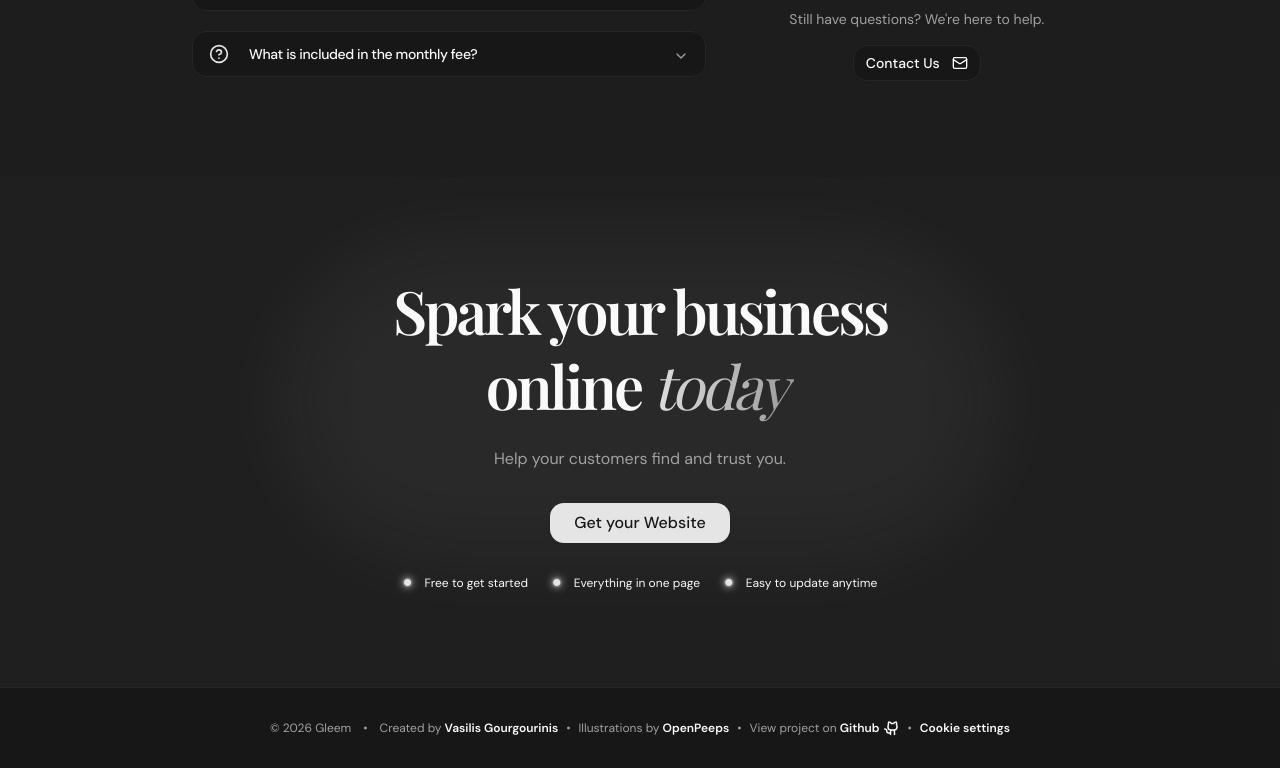
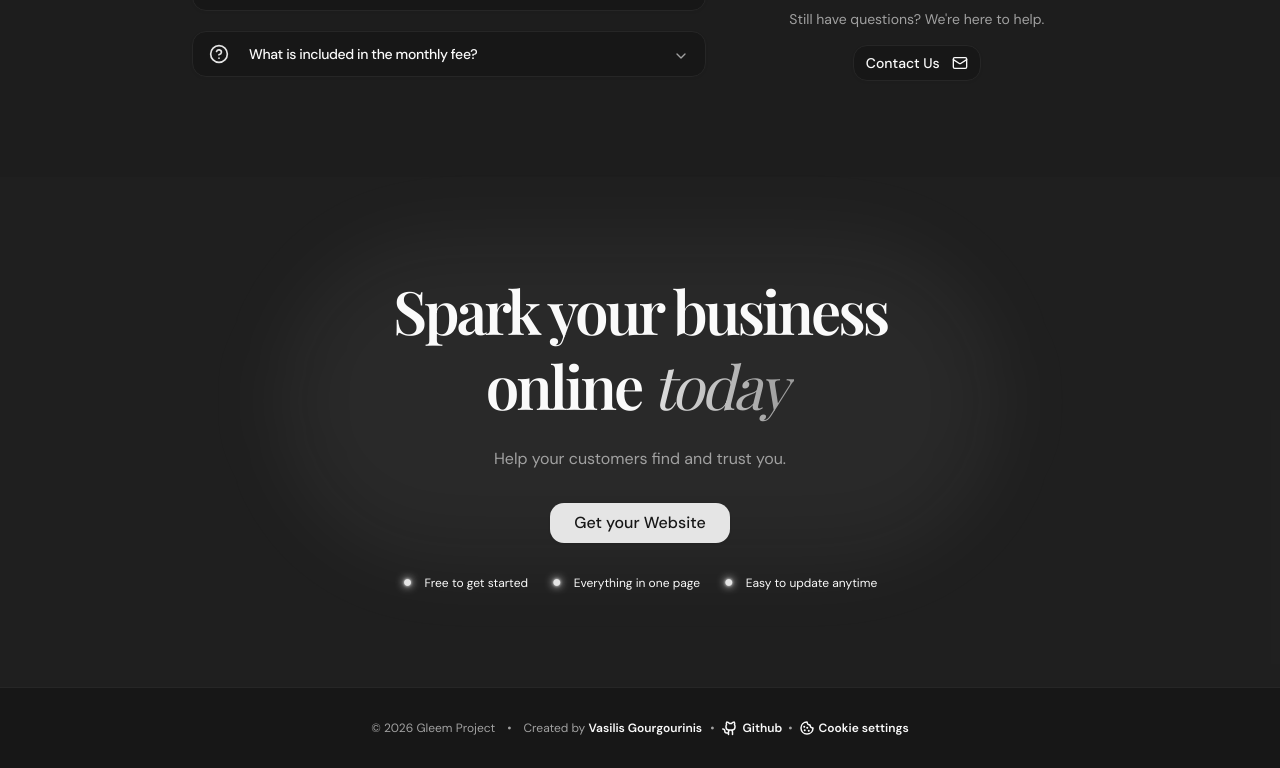
Before and after one commit to vasilisgee/gleem-landing, a Next.js app: page /landing in a window 1280 px wide. Shown: the part 6449-7217 px from the top of the page. Built offline with nearby package versions, Linux system fonts and the light colour scheme; no server answers; a web font is replaced by a local one.

Commit message:
general ui fixes

```diff
--- a/src/app/landing/components/features-section.tsx
+++ b/src/app/landing/components/features-section.tsx
@@ -115,7 +115,7 @@ export function FeaturesSection() {
                     href="https://thegreekrestaurant.vercel.app/login"
                     target="_blank"
                     rel="noreferrer"
-                    className='flex items-center'
+                    className='flex items-center self-center lg:self-auto'
                   >
                     Try Admin Panel
                     <ArrowRight className="ms-2 size-4" aria-hidden="true" />
@@ -126,7 +126,7 @@ export function FeaturesSection() {
                     href="https://thegreekrestaurant.vercel.app/"
                     target="_blank"
                     rel="noreferrer"
-                    className='flex items-center'
+                    className='flex items-center self-center lg:self-auto'
                   >
                      View Live Website
                     <ArrowRight className="ms-2 size-4" aria-hidden="true" />
--- a/src/app/landing/components/footer.tsx
+++ b/src/app/landing/components/footer.tsx
@@ -1,6 +1,6 @@
 import { CookieSettingsButton } from "@/components/cookie-settings-button"
 import {
-  PiGithubLogoBold
+  PiGithubLogoBold, PiCookieBold
 } from "react-icons/pi"
 
 export function LandingFooter() {
@@ -11,16 +11,23 @@ export function LandingFooter() {
         {/* Bottom Footer */}
         <div className="flex flex-col lg:flex-row justify-between items-center gap-2 justify-center">
           <div className="flex flex-col sm:flex-row items-center gap-2 text-muted-foreground text-xs">
-             <span>© {new Date().getFullYear()} Gleem</span>
+             <span>© {new Date().getFullYear()} Gleem Project</span>
               <span className="hidden sm:inline mx-1">•</span>
               <span>Created by <a href="#" target='_blank' className="font-semibold text-foreground hover:text-primary transition-colors cursor-pointer">
                 Vasilis Gourgourinis</a></span>
             <span className="hidden sm:inline">•</span>
-            <span>Illustrations by <a href="https://www.openpeeps.com/" rel="nofollow" target='_blank' className="font-semibold text-foreground hover:text-primary transition-colors cursor-pointer">OpenPeeps</a></span>
+
+            <div className="flex flex-row items-center justify-center gap-1.5">
+            <span className="inline-flex justify-center items-center">
+              <a href="https://github.com/vasilisgee" target='_blank' className="font-semibold text-foreground hover:text-primary transition-colors cursor-pointer inline-flex "><PiGithubLogoBold className="inline size-4 mr-1"/> Github </a>
+            </span>
             <span className="hidden sm:inline">•</span>
-            <span>View project on <a href="https://github.com/vasilisgee" target='_blank' className="font-semibold text-foreground hover:text-primary transition-colors cursor-pointer inline-flex ">Github <PiGithubLogoBold className="inline size-4 ml-1"/></a></span>
-            <span className="hidden sm:inline">•</span>
-            <CookieSettingsButton className="font-semibold text-foreground hover:text-primary transition-colors cursor-pointer" />
+            <span className="inline-flex justify-center items-center">
+              <PiCookieBold  className="inline size-4 text-white mr-1"/>
+              <CookieSettingsButton className="font-semibold text-foreground hover:text-primary transition-colors cursor-pointer" />
+            </span>
+</div>
+
           </div>
         </div>
       </div>
--- a/src/components/ui/dialog.tsx
+++ b/src/components/ui/dialog.tsx
@@ -74,7 +74,7 @@ function DialogContent({
           <DialogPrimitive.Close
             data-slot="dialog-close"
             className={cn(
-              "ring-offset-background focus:ring-ring absolute top-5 right-5 flex size-9 cursor-pointer items-center justify-center rounded-md border border-border/70 bg-accent/90 text-accent-foreground opacity-100 shadow-sm transition-colors hover:bg-accent hover:text-accent-foreground focus:ring-2 focus:ring-offset-2 focus:outline-hidden disabled:pointer-events-none [&_svg]:pointer-events-none [&_svg]:shrink-0 [&_svg]:size-5",
+              "ring-offset-background focus:ring-ring absolute top-5 right-5 flex size-7 lg:size-9 cursor-pointer items-center justify-center rounded-md border border-border/70 bg-accent/90 text-accent-foreground opacity-100 shadow-sm transition-colors hover:bg-accent hover:text-accent-foreground focus:ring-2 focus:ring-offset-2 focus:outline-hidden disabled:pointer-events-none [&_svg]:pointer-events-none [&_svg]:shrink-0 [&_svg]:size-4 lg:[&_svg]:size-5",
               closeClassName
             )}
           >
```
Also changed, not shown: 1 other file (tests, documents, lock files or other folders).
